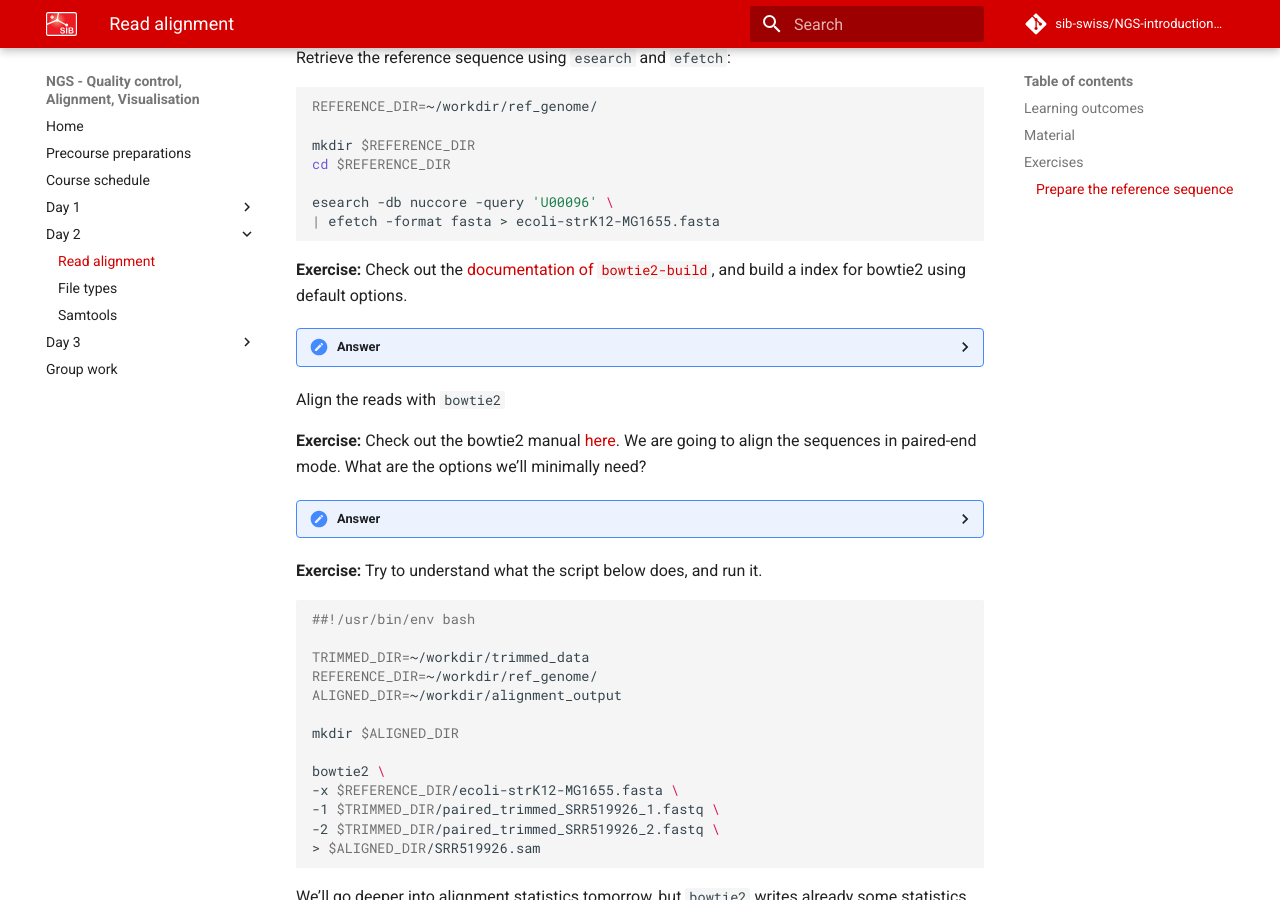
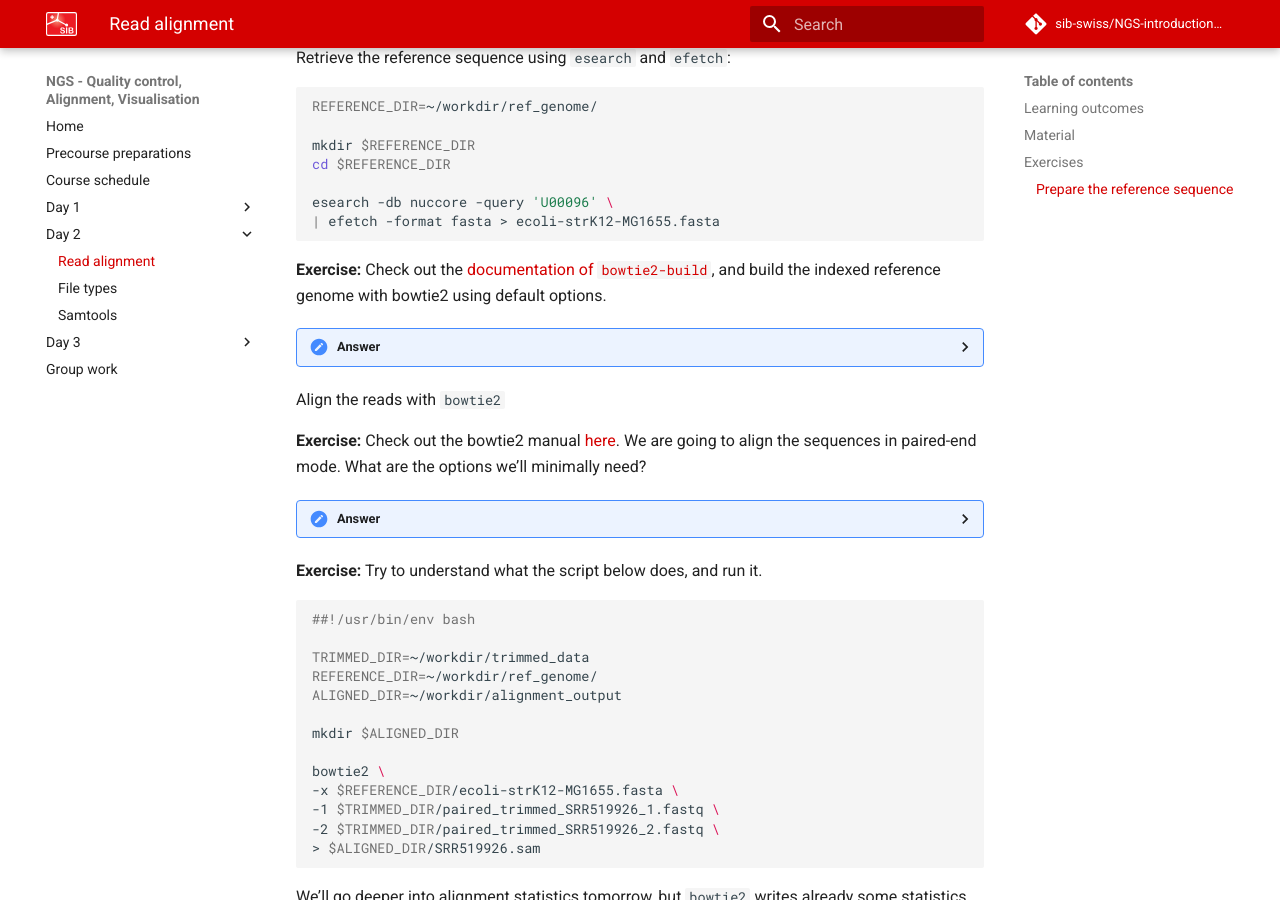
Before and after one commit to sib-swiss/NGS-introduction-training, an MkDocs documentation site: the page built from docs/day2/read_alignment.md, in a window 1280 px wide and 900 px high, scrolled down 706 px. Built offline with MkDocs 1.6.1 and Material for MkDocs 9.7.7, drawn with Linux system fonts in a browser that asks for light colours; comment, search, counter and statistics services are not loaded.

Commit message:
Clarification in Exercise 1 in Day2 within read_alignment.md

````diff
--- a/docs/day2/read_alignment.md
+++ b/docs/day2/read_alignment.md
@@ -30,7 +30,7 @@ esearch -db nuccore -query 'U00096' \
 | efetch -format fasta > ecoli-strK12-MG1655.fasta
 ```
 
-**Exercise:** Check out the [documentation of `bowtie2-build`](http://bowtie-bio.sourceforge.net/bowtie2/manual.shtml#the-bowtie2-build-indexer), and build a index for bowtie2 using default options.
+**Exercise:** Check out the [documentation of `bowtie2-build`](http://bowtie-bio.sourceforge.net/bowtie2/manual.shtml#the-bowtie2-build-indexer), and build the indexed reference genome with bowtie2 using default options.
 
 ??? done "Answer"
     ```sh
````
